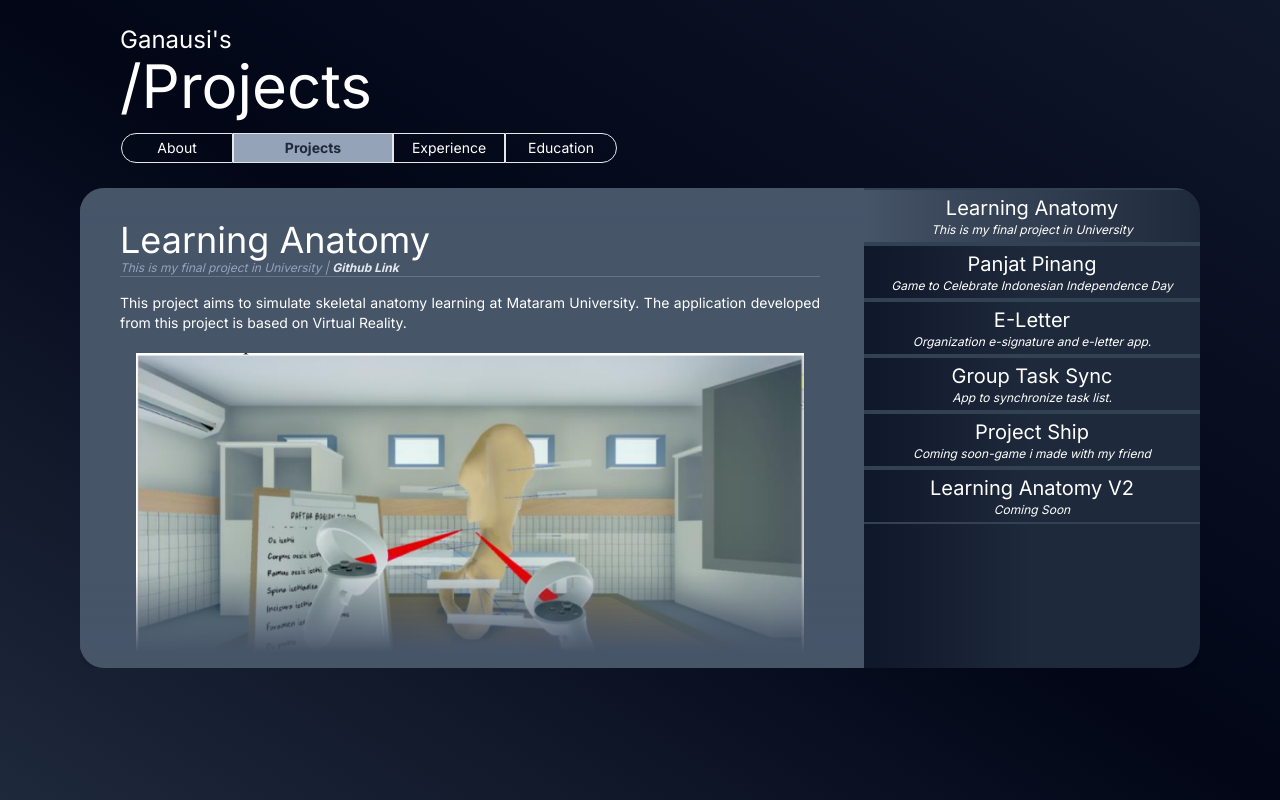
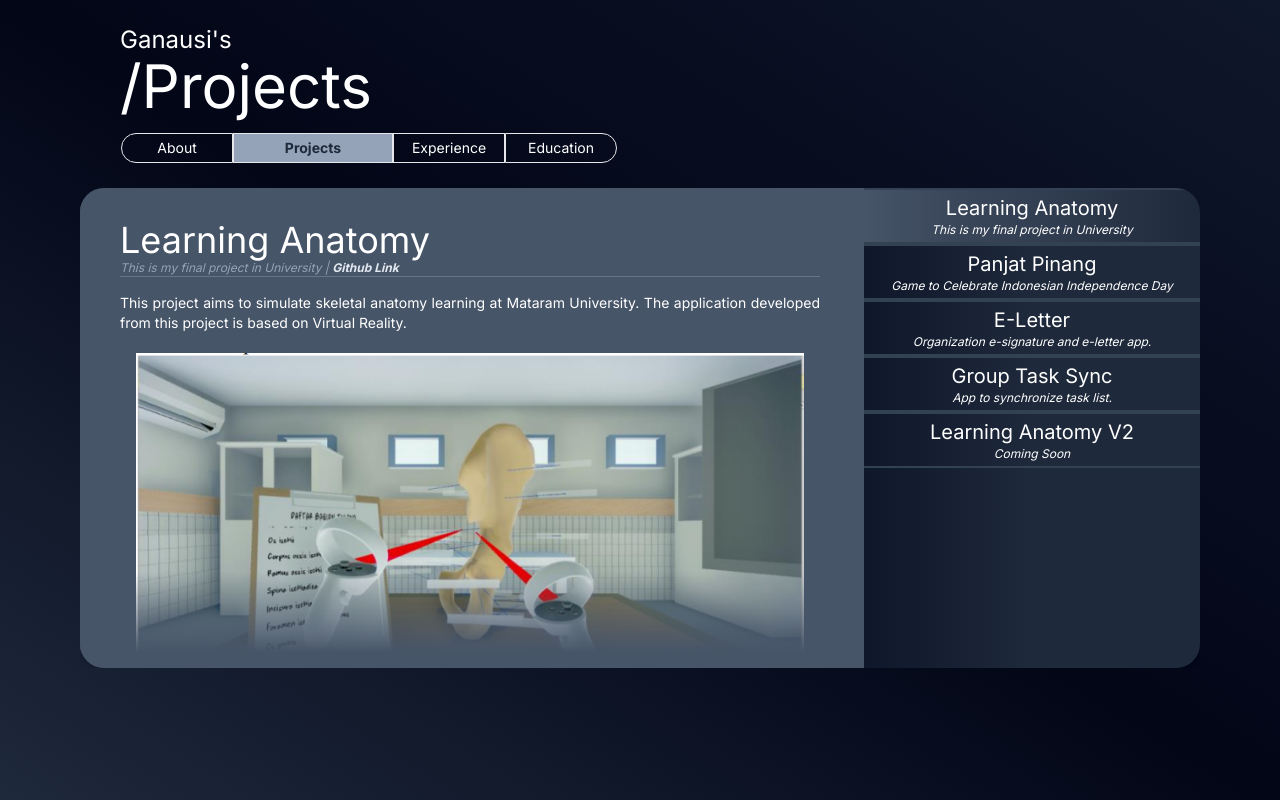
Before and after one commit to ARosyidG/portafolio, a Next.js app: page /Projects in a window 1280 px wide. Built offline with nearby package versions, Linux system fonts and the light colour scheme.

Commit message:
edit data

```diff
--- a/src/app/Projects/ProjectData.tsx
+++ b/src/app/Projects/ProjectData.tsx
@@ -95,15 +95,15 @@ export interface IProjectList {
       </div>
     ),
   });
-  projects.set("ship", {
-    projectName: "Project Ship",
-    about: "Coming soon-game i made with my friend",
-    desc: (
-      <div>
-        <p>COMING SOON</p>
-      </div>
-    ),
-  });
+  // projects.set("ship", {
+  //   projectName: "Project Ship",
+  //   about: "Coming soon-game i made with my friend",
+  //   desc: (
+  //     <div>
+  //       <p>COMING SOON</p>
+  //     </div>
+  //   ),
+  // });
   projects.set("LearningAnatomyV2", {
     projectName: "Learning Anatomy V2",
     about: "Coming Soon",
```
